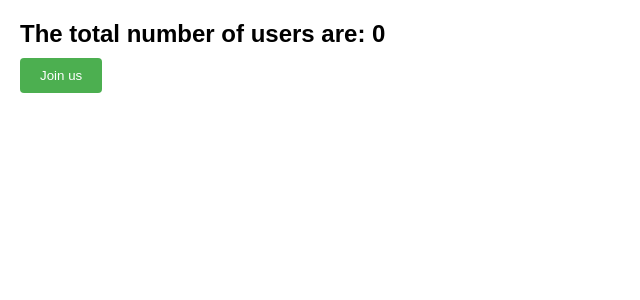
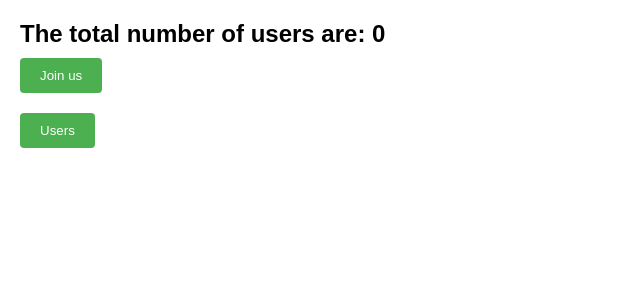
Before and after one commit to basitsaiyed/NodeSQLConnection, a Node server app: page / in a window 1280 px wide. Shown: the top 300 px of the page, without its empty margins (0-640 px from the left). Run offline with Node 20, Linux system fonts and the light colour scheme; data that the repository does not hold is empty.

Commit message:
Update home.ejs

```diff
--- a/views/home.ejs
+++ b/views/home.ejs
@@ -11,5 +11,8 @@
         <h2>The total number of users are: <%=count%></h2>
         <button>Join us</button>
     </form>
+    <form action="/user">
+        <button>Users</button>
+    </form>
 </body>
 </html>
```
